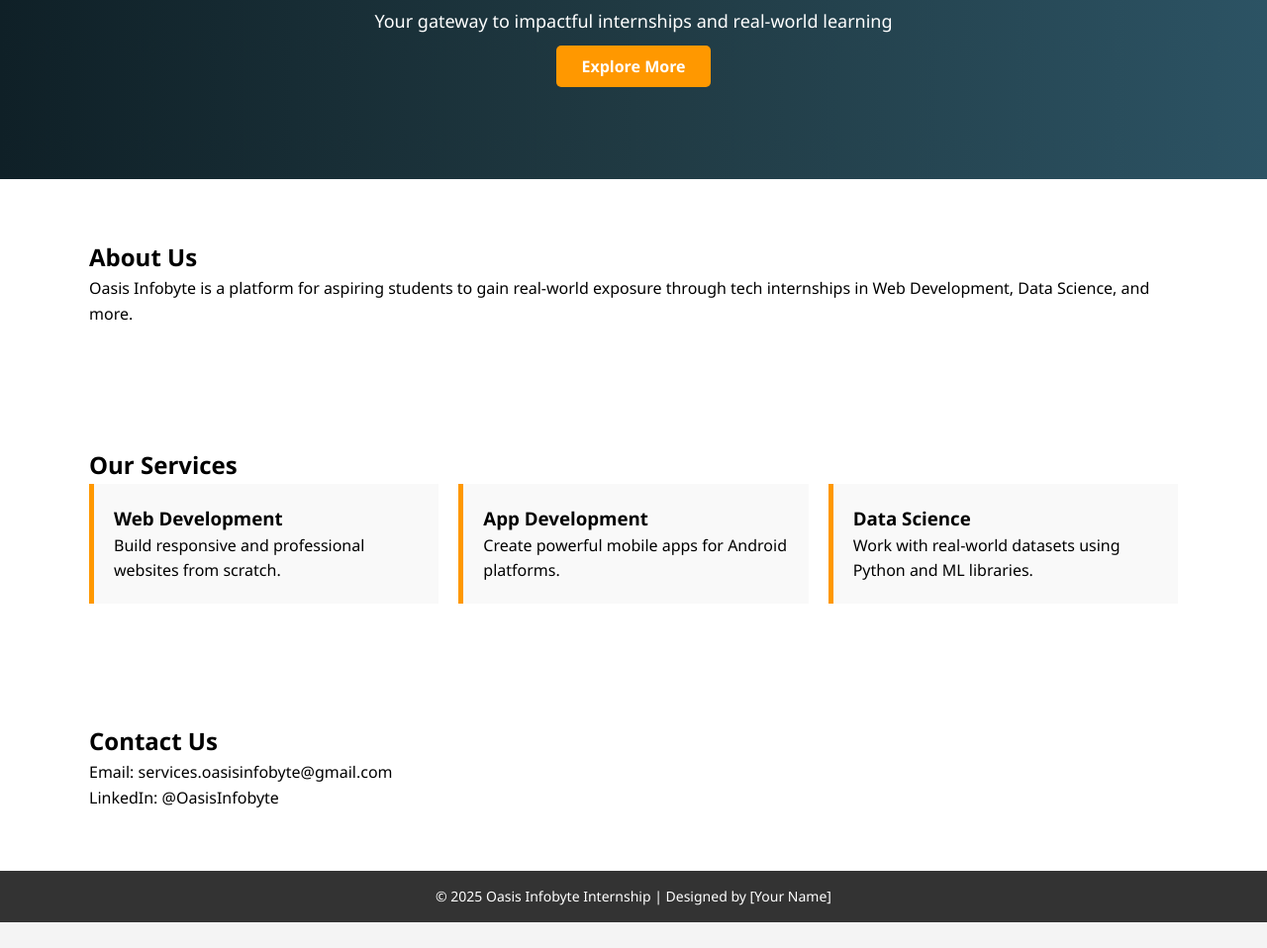
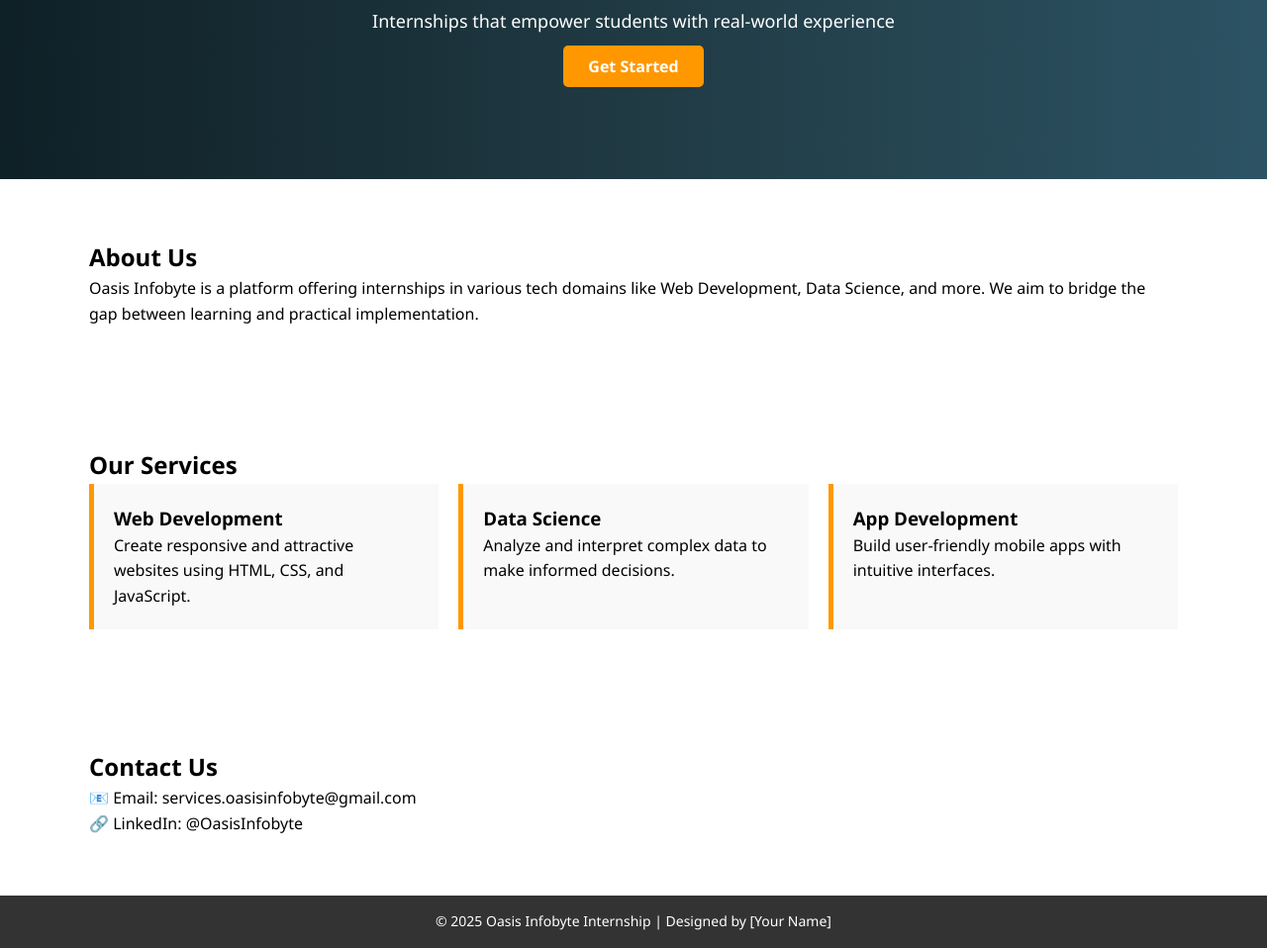
Before and after one commit to kunaljha27050/OIBSIP, a plain HTML site: page LandingPage/index.html in a window 1280 px wide. Shown: the part 201-1159 px from the top of the page at 99% size. Before the commit the page ends 1133 px from the top, so only its background shows below. Drawn offline with Linux system fonts and the light colour scheme.

Commit message:
Update index.html

```diff
--- a/LandingPage/index.html
+++ b/LandingPage/index.html
@@ -2,15 +2,16 @@
 <html lang="en">
 <head>
   <meta charset="UTF-8" />
-  <meta name="viewport" content="width=device-width, initial-scale=1.0" />
-  <title>Oasis Infobyte Landing Page</title>
+  <meta name="viewport" content="width=device-width, initial-scale=1.0"/>
+  <title>OIBSIP - Landing Page</title>
   <link rel="stylesheet" href="style.css" />
 </head>
 <body>
 
+  <!-- Header Section -->
   <header>
     <div class="container">
-      <h1 class="logo">Oasis Infobyte</h1>
+      <h1 class="logo">OIBSIP</h1>
       <nav>
         <ul>
           <li><a href="#about">About</a></li>
@@ -21,49 +22,54 @@
     </div>
   </header>
 
+  <!-- Hero Section -->
   <section class="hero">
     <div class="hero-text">
       <h2>Welcome to Oasis Infobyte</h2>
-      <p>Your gateway to impactful internships and real-world learning</p>
-      <a href="#services" class="btn">Explore More</a>
+      <p>Internships that empower students with real-world experience</p>
+      <a href="#services" class="btn">Get Started</a>
     </div>
   </section>
 
+  <!-- About Section -->
   <section id="about" class="about">
     <div class="container">
       <h2>About Us</h2>
-      <p>Oasis Infobyte is a platform for aspiring students to gain real-world exposure through tech internships in Web Development, Data Science, and more.</p>
+      <p>Oasis Infobyte is a platform offering internships in various tech domains like Web Development, Data Science, and more. We aim to bridge the gap between learning and practical implementation.</p>
     </div>
   </section>
 
+  <!-- Services Section -->
   <section id="services" class="services">
     <div class="container">
       <h2>Our Services</h2>
       <div class="service-cards">
         <div class="card">
           <h3>Web Development</h3>
-          <p>Build responsive and professional websites from scratch.</p>
+          <p>Create responsive and attractive websites using HTML, CSS, and JavaScript.</p>
+        </div>
+        <div class="card">
+          <h3>Data Science</h3>
+          <p>Analyze and interpret complex data to make informed decisions.</p>
         </div>
         <div class="card">
           <h3>App Development</h3>
-          <p>Create powerful mobile apps for Android platforms.</p>
-        </div>
-        <div class="card">
-          <h3>Data Science</h3>
-          <p>Work with real-world datasets using Python and ML libraries.</p>
+          <p>Build user-friendly mobile apps with intuitive interfaces.</p>
         </div>
       </div>
     </div>
   </section>
 
+  <!-- Contact Section -->
   <section id="contact" class="contact">
     <div class="container">
       <h2>Contact Us</h2>
-      <p>Email: services.oasisinfobyte@gmail.com</p>
-      <p>LinkedIn: @OasisInfobyte</p>
+      <p>📧 Email: services.oasisinfobyte@gmail.com</p>
+      <p>🔗 LinkedIn: @OasisInfobyte</p>
     </div>
   </section>
 
+  <!-- Footer -->
   <footer>
     <p>&copy; 2025 Oasis Infobyte Internship | Designed by [Your Name]</p>
   </footer>
```
